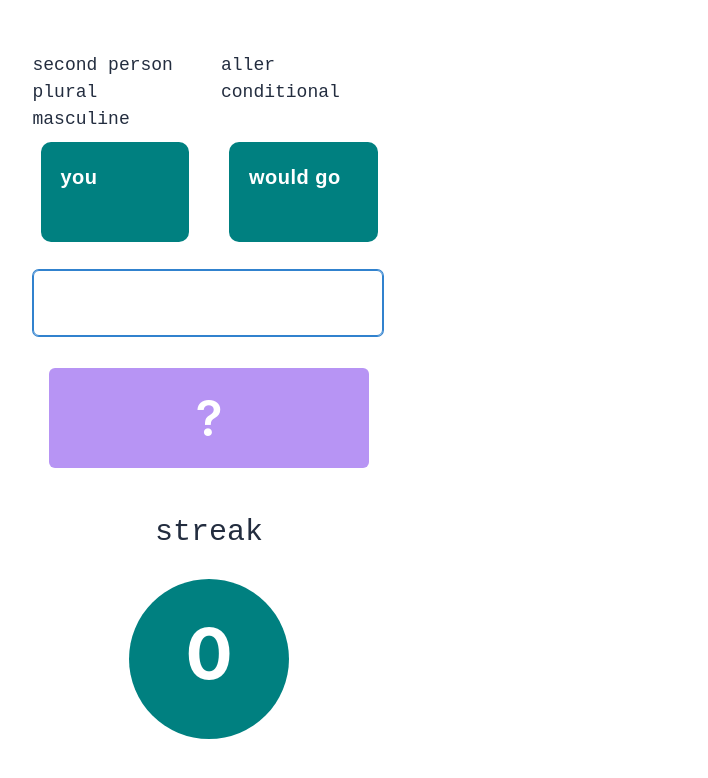
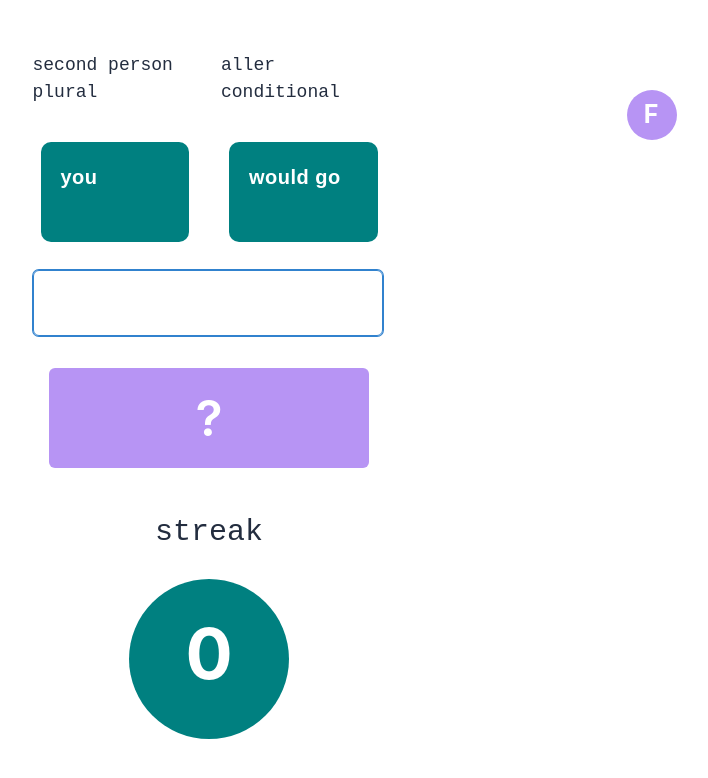
Before and after one commit to DavTho1983/french-verb-conjugation, a Next.js app: page / in a window 1280 px wide. Shown: the top 778 px of the page, without its empty margins (431-1139 px from the left). Built offline with nearby package versions, Linux system fonts and the light colour scheme.

Commit message:
gender in center

```diff
--- a/pages/index.js
+++ b/pages/index.js
@@ -11,6 +11,7 @@ import {
   useDisclosure,
   useToast,
   Fade,
+  Portal,
   SlideFade,
   Slide,
   Collapse,
@@ -72,6 +73,7 @@ const theme = extendTheme({
 });
 
 export default function Home() {
+  const portalRef = React.useRef();
   const finalRef = React.useRef(null);
   const { isOpen, onOpen, onClose } = useDisclosure();
   const toast = useToast();
@@ -237,6 +239,8 @@ export default function Home() {
     }
   };
 
+  const genders = ["masculine", "feminine", "indefinite"];
+
   useEffect(() => {
     console.log("isNavBarOpen: ", isNavBarOpen);
     if (!isOpen) {
@@ -288,7 +292,12 @@ export default function Home() {
                 color={"#232D3F"}
                 h={50}
               >
-                {pronounLabel}
+                {pronounLabel &&
+                  pronounLabel
+                    .replace("feminine", "")
+                    .replace("masculine", "")
+                    .replace("indefinite", "")
+                    .replace("  ", " ")}
               </Text>
             </Center>
             <Center rowSpan={1} colSpan={1}>
@@ -302,9 +311,31 @@ export default function Home() {
                 {verb} {tense}
               </Text>
             </Center>
+
             <GridItem rowSpan={1} colSpan={1} mt={2}>
               <ConjugationContainer conjugation={pronoun} />
             </GridItem>
+            <span
+              style={{
+                zIndex: 99999,
+                position: "fixed",
+                marginLeft: "calc(50% - 34px)",
+                marginTop: 50,
+              }}
+            >
+              <Center
+                w={50}
+                h={50}
+                borderRadius={"50%"}
+                bg="#B794F4"
+                color="white"
+                fontWeight="bold"
+                letterSpacing="wide"
+                fontSize={25}
+              >
+                F
+              </Center>
+            </span>
             <GridItem rowSpan={1} colSpan={1} mt={2}>
               <ConjugationContainer conjugation={englishVerbConjugation} />
             </GridItem>
```
